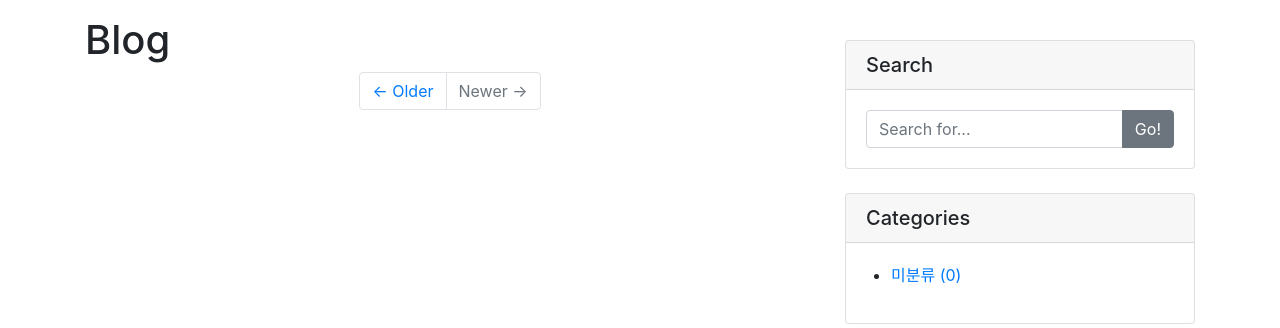
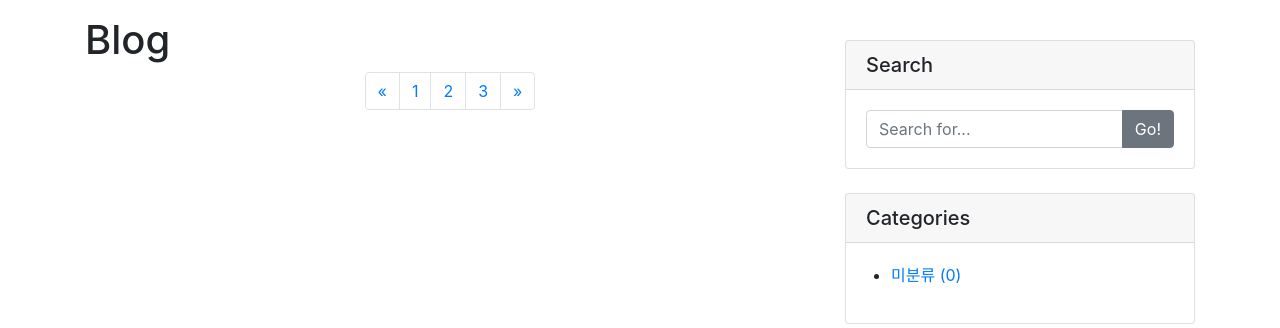
Before and after one commit to seoungwonseoungwon/doit_django_hmd, a Django app: page /blog/ in a window 1280 px wide. Shown: the part 56-384 px from the top of the page. Run offline with Django 3.2, Linux system fonts and the light colour scheme; data that the repository does not hold is empty; some libraries are stand-ins or nearby versions.

Commit message:
pagination 변경

```diff
--- a/blog/templates/blog/post_list.html
+++ b/blog/templates/blog/post_list.html
@@ -64,10 +64,28 @@
         </div>
         {% endfor %}
         <!-- Pagination-->
-        <ul class="pagination justify-content-center mb-4">
+        <!-- <ul class="pagination justify-content-center mb-4">
             <li class="page-item"><a class="page-link" href="#!">← Older</a></li>
             <li class="page-item disabled"><a class="page-link" href="#!">Newer →</a></li>
-        </ul>
+        </ul> -->
+        <nav aria-label="Page navigation example">
+            <ul class="pagination justify-content-center mb-4">
+              <li class="page-item">
+                <a class="page-link" href="#" aria-label="Previous">
+                  <span aria-hidden="true">&laquo;</span>
+                </a>
+              </li>
+              <li class="page-item"><a class="page-link" href="#">1</a></li>
+              <li class="page-item"><a class="page-link" href="#">2</a></li>
+              <li class="page-item"><a class="page-link" href="#">3</a></li>
+              <li class="page-item">
+                <a class="page-link" href="#" aria-label="Next">
+                  <span aria-hidden="true">&raquo;</span>
+                </a>
+              </li>
+            </ul>
+          </nav>
+
     </div>
     {% include 'blog/side_widget.html' %}
 </div>
```
